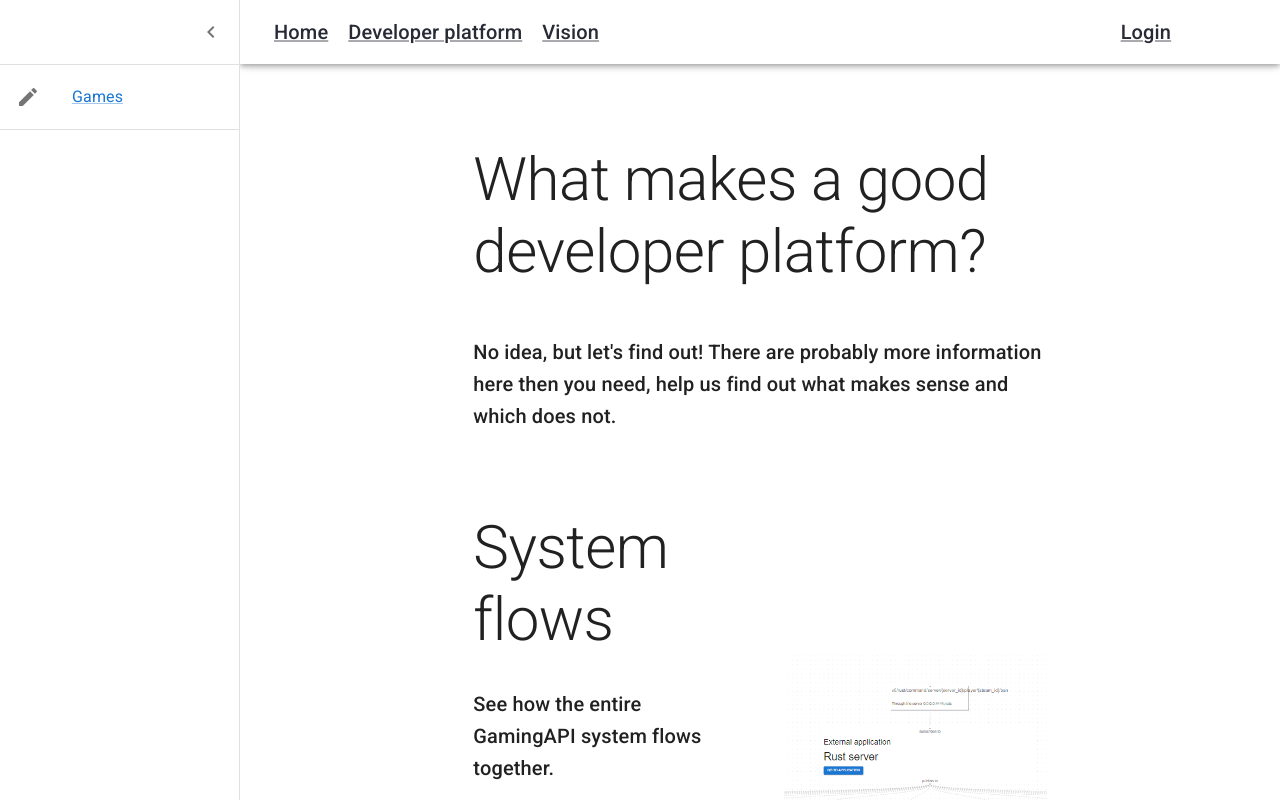
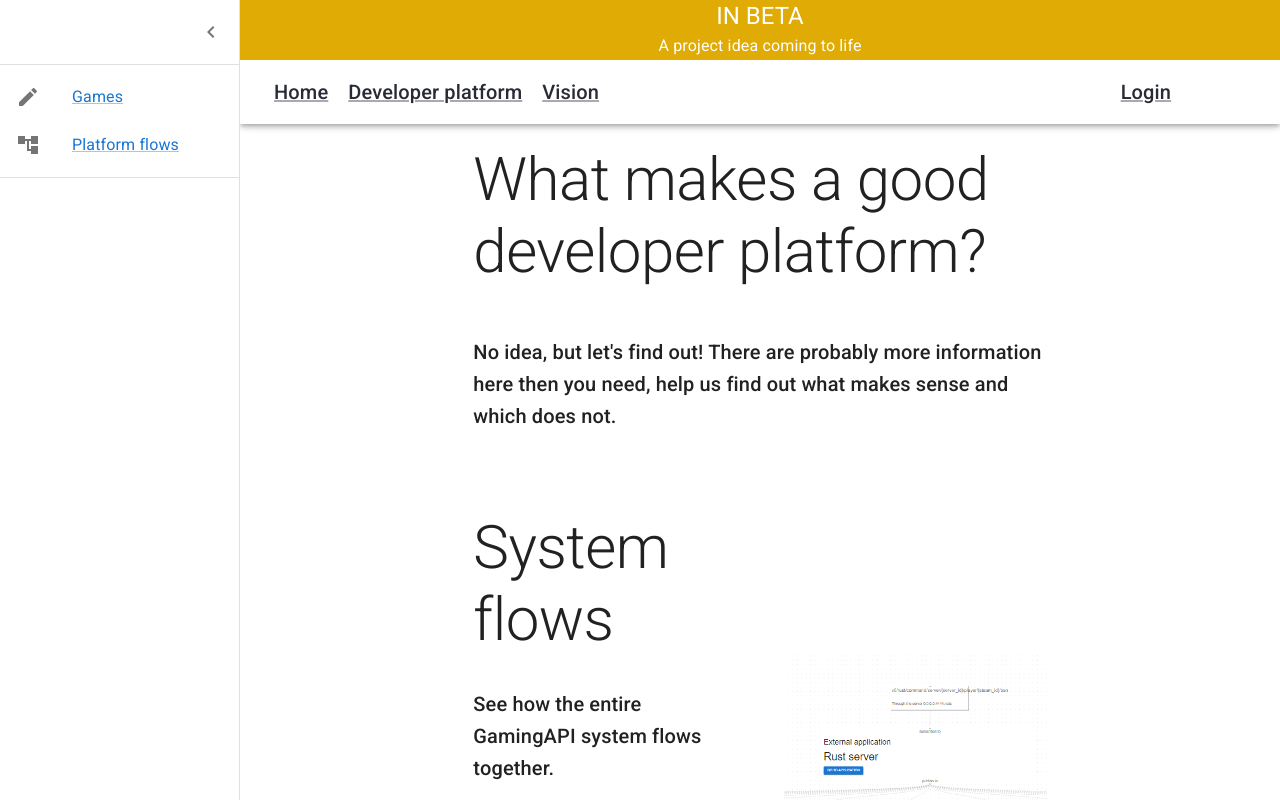
Before and after one commit to GamingAPI/website, a Next.js app: page /platform in a window 1280 px wide. Both pictures are taken after a click on the button "open drawer". Shown: the top 800 px of the page. Built offline with nearby package versions, Linux system fonts and the light colour scheme; no server answers.

Commit message:
feat: add beta banner

```diff
--- a/components/MainMenu.tsx
+++ b/components/MainMenu.tsx
@@ -112,6 +112,7 @@ export const MainMenu: React.FunctionComponent<MainMenuProps> = (props) => {
       </Head>
       <CssBaseline />
       <AppBar position="fixed" open={open} style={{backgroundColor:"#fff"}}>
+        <div style={{width:"100%", height:"60px", position: "relative", top: "0", backgroundColor:"#dfab04"}}><Typography align="center" variant="h5">IN BETA</Typography><Typography align="center" variant="subtitle1">A project idea coming to life</Typography></div>
         <Toolbar>
           <IconButton
             color="inherit"
--- a/components/menus/platform/Rust.tsx
+++ b/components/menus/platform/Rust.tsx
@@ -1,8 +1,6 @@
 import AccountTreeIcon from '@mui/icons-material/AccountTree';
-import SummarizeIcon from '@mui/icons-material/Summarize';
-import ArticleIcon from '@mui/icons-material/Article';
 import ModeIcon from '@mui/icons-material/Mode';
-import { Link, List, ListItem, ListItemText, ListItemIcon, Typography, Divider } from '@mui/material';
+import { Link, List, ListItem, ListItemText, ListItemIcon, Typography } from '@mui/material';
 import * as React from 'react';
 import { HtmlTooltip } from '../../HtmlTooltip';
 import StorageIcon from '@mui/icons-material/Storage';
--- a/components/menus/platform/index.tsx
+++ b/components/menus/platform/index.tsx
@@ -1,3 +1,4 @@
+import AccountTreeIcon from '@mui/icons-material/AccountTree';
 import ModeIcon from '@mui/icons-material/Mode';
 import { Link, List, ListItem, ListItemText, ListItemIcon, Typography } from '@mui/material';
 import * as React from 'react';
@@ -9,8 +10,8 @@ export const SideMenu: React.FunctionComponent<any> = () => {
     <HtmlTooltip
       title={
         <React.Fragment>
-          <Typography variant="h6" color="inherit">Setup</Typography>
-          <Typography variant="caption" color="inherit">Learn how to add your Rust server to the GamingAPI network and how to interact with it</Typography>
+          <Typography variant="h6" color="inherit">Games</Typography>
+          <Typography variant="caption" color="inherit">Select your game and figure out how you can set it up</Typography>
         </React.Fragment>
       }
       placement="right"
@@ -24,6 +25,24 @@ export const SideMenu: React.FunctionComponent<any> = () => {
         </ListItem>
       </Link>
     </HtmlTooltip>
+    <HtmlTooltip
+      title={
+        <React.Fragment>
+          <Typography variant="h6" color="inherit">Platform flows</Typography>
+          <Typography variant="caption" color="inherit">See how the entire system flows together</Typography>
+        </React.Fragment>
+      }
+      placement="right"
+    >
+      <Link href='/platform/flows'>
+        <ListItem button>
+          <ListItemIcon>
+            <AccountTreeIcon />
+          </ListItemIcon>
+          <ListItemText primary={'Platform flows'} />
+        </ListItem>
+      </Link>
+    </HtmlTooltip>
 	</List>
   );
 }
```
